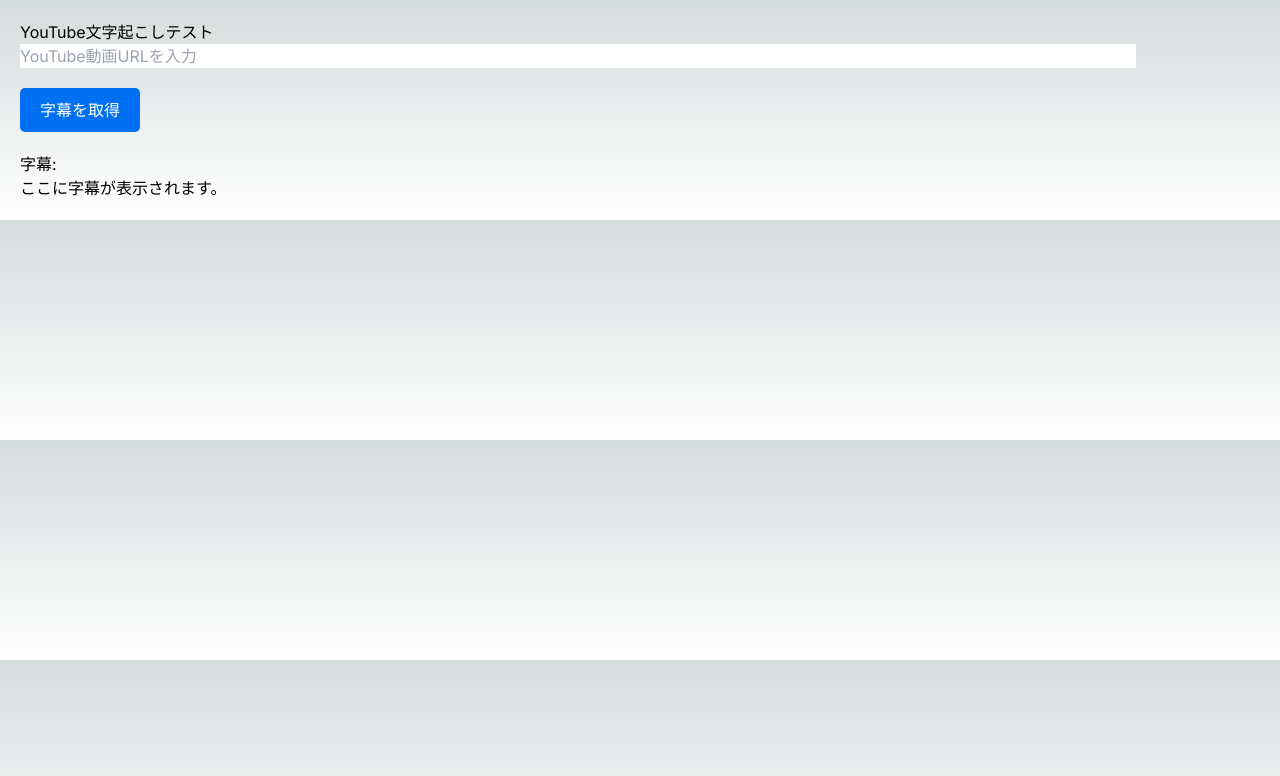
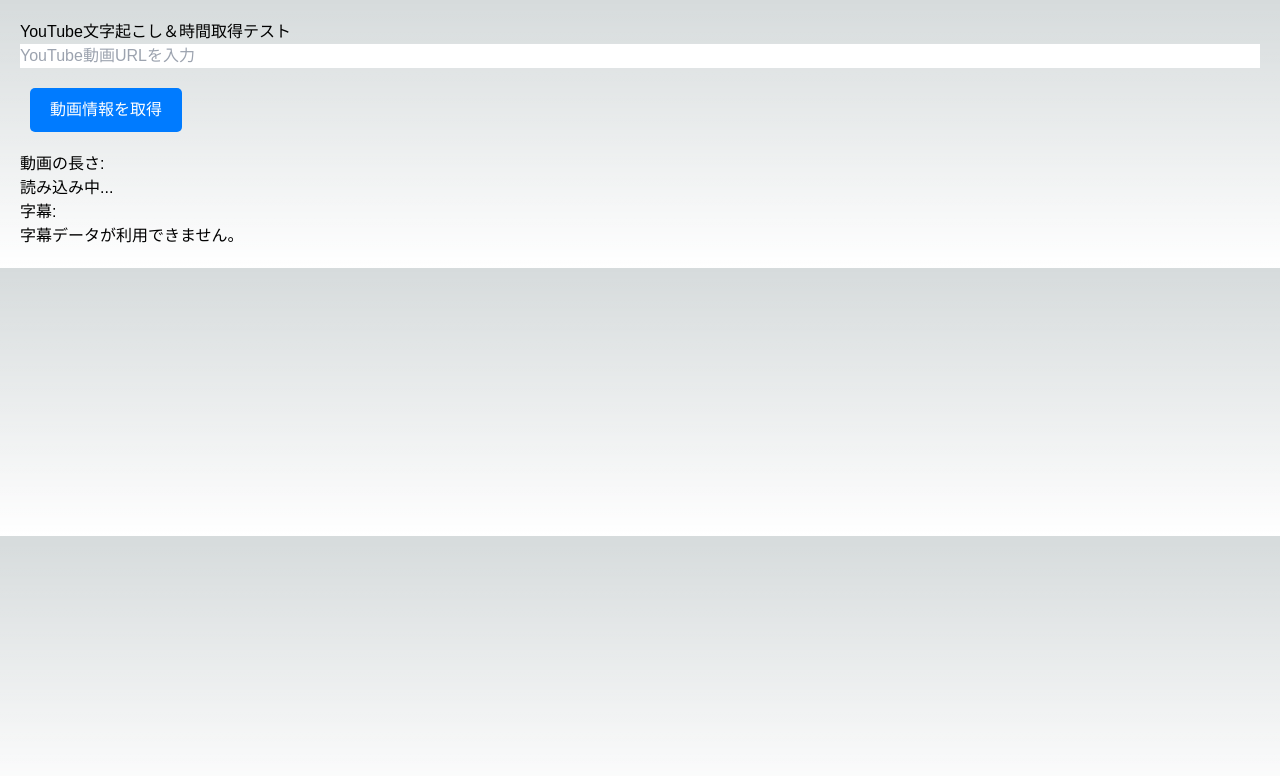
Before and after one commit to ryouhei0705/personalize-english-speed, a Next.js app: page / in a window 1280 px wide. Shown: the top 776 px of the page. Built offline with nearby package versions, Linux system fonts and the light colour scheme.

Commit message:
動画時間取得機能を実装

```diff
--- /dev/null
+++ b/src/app/api/youtube-iframe/duration.js
@@ -0,0 +1,88 @@
+/**
+ * api/youtube-iframe/duration.js
+ *
+ * YouTube動画の長さを取得するAPIエンドポイント
+ */
+
+// YouTube IFrame Player APIを読み込む
+const loadYouTubeIframeAPI = () => {
+  return new Promise((resolve) => {
+    // すでにAPIが読み込まれている場合はすぐに解決
+    if (window.YT) {
+      resolve();
+      return;
+    }
+
+    // APIの読み込みが完了したときのコールバックを設定
+    window.onYouTubeIframeAPIReady = () => {
+      resolve();
+    };
+
+    // scriptタグを作成してAPIを読み込む
+    const scriptTag = document.createElement('script');
+    scriptTag.src = 'https://www.youtube.com/iframe_api';
+    document.body.appendChild(scriptTag);
+  });
+};
+
+// 動画の長さを取得する関数
+const getVideoDuration = (videoId) => {
+  return new Promise((resolve, reject) => {
+    // 非表示のコンテナを作成
+    const container = document.createElement('div');
+    container.style.display = 'none';
+    document.body.appendChild(container);
+
+    const player = new window.YT.Player(container, {
+      videoId: videoId,
+      events: {
+        onReady: (event) => {
+          // 動画の長さを秒単位で取得
+          const duration = event.target.getDuration();
+          // プレーヤーを破棄
+          event.target.destroy();
+          // コンテナを削除
+          document.body.removeChild(container);
+          // 結果を返す
+          resolve(duration);
+        },
+        onError: (event) => {
+          // エラーが発生した場合は拒否
+          document.body.removeChild(container);
+          reject(`エラー: ${event.data}`);
+        }
+      }
+    });
+  });
+};
+
+// 動画の長さを取得する関数
+const fetchVideoLength = async (videoId, setVideoLength, setLoading) => {
+  if (!videoId) {
+    alert('動画IDが指定されていません。');
+    return;
+  }
+
+  setLoading(true);
+
+  try {
+    // YouTube IFrame APIを読み込む
+    await loadYouTubeIframeAPI();
+
+    // 動画の長さを取得
+    const duration = await getVideoDuration(videoId);
+
+    // 状態を更新
+    setVideoLength(duration);
+
+    // オプション: ローカルストレージに保存
+    localStorage.setItem(`videoLength_${videoId}`, duration.toString());
+  } catch (error) {
+    console.error('動画の長さの取得に失敗しました:', error);
+    alert('動画の長さの取得に失敗しました。');
+  } finally {
+    setLoading(false);
+  }
+};
+
+export { fetchVideoLength };
--- a/src/app/page.js
+++ b/src/app/page.js
@@ -2,44 +2,82 @@
 
 import { useState } from 'react';
 import { fetchTranscript } from './api/youtube-transcript/transcript';
+import { fetchVideoLength } from './api/youtube-iframe/duration';
 
 export default function Home() {
+  const [videoUrl, setVideoUrl] = useState('');
   const [videoId, setVideoId] = useState('');
   const [loading, setLoading] = useState(false);
-  const [transcript, setTranscript] = useState(''); //  取得した字幕を格納する状態
+  const [transcript, setTranscript] = useState(''); // 取得した字幕を格納する状態
+  const [videoLength, setVideoLength] = useState(0); // 動画の長さを格納する状態
 
-  //  字幕取得ボタンがクリックされたときの処理
-  const handleFetchTranscript = () => {
-    fetchTranscript(videoId, setTranscript, setLoading);
+  // URLから動画IDを抽出する関数
+  const extractVideoId = (url) => {
+    const regex = /(?:https?:\/\/)?(?:www\.)?(?:youtube\.com\/(?:[^\/\n\s]+\/\S+\/|(?:v|e(?:mbed)?)\/|.*[?&]v=)|youtu\.be\/)([^&\n]{11})/;
+    const match = url.match(regex);
+    return match ? match[1] : null;
+  };
+
+  // URL入力時の処理
+  const handleUrlChange = (e) => {
+    const url = e.target.value;
+    setVideoUrl(url);
+    const id = extractVideoId(url);
+    setVideoId(id);
+  };
+
+  // 字幕取得ボタンがクリックされたときの処理
+  const handleFetchVideoInfo = async () => {
+    if (!videoId) {
+      alert('有効なYouTube URLを入力してください。');
+      return;
+    }
+    // 動画IDが取得できた場合、字幕を取得
+    await fetchTranscript(videoId, setTranscript, setLoading);
+    // 動画の長さを取得
+    await fetchVideoLength(videoId, setVideoLength, setLoading);
   };
 
   return (
-    <div style={{ padding: '20px' }}>
-      <h1>YouTube文字起こしテスト</h1>
+    <div style={{ padding: '20px', fontFamily: 'Arial, sans-serif', margin: '0 auto' }}>
+
+      <h1>YouTube文字起こし＆時間取得テスト</h1>
+
+      <div style={{ marginBottom: '20px' }}>
         <input
           type="text"
           placeholder="YouTube動画URLを入力"
-        value={videoId}
-        onChange={(e) => setVideoId(e.target.value)}
-        style={{ width: '90%', marginRight: '10px', color: '#000000' }}
+          value={videoUrl}
+          onChange={handleUrlChange}
+          style={{
+            color: 'black',
+            width: '100%',
+          }}
         />
-      <button
-        onClick={handleFetchTranscript} //  ボタンがクリックされたときにhandleFetchTranscriptを呼び出す
-        disabled={loading}
+
+        <button onClick={handleFetchVideoInfo} disabled={loading || !videoId}
           style={{
-          backgroundColor: '#0070f3',
-          color: '#ffffff',
+            marginLeft: '10px',
+            marginTop: '20px',
+            padding: '10px 20px',
+            backgroundColor: loading ? '#ccc' : '#007bff',
+            color: '#fff',
             border: 'none',
             borderRadius: '5px',
-          marginTop: '20px',
-          padding: '10px 20px',
-          cursor: loading ? 'not-allowed' : 'pointer',
+            cursor: loading ? 'not-allowed' : 'pointer'
           }}>
-        {loading ? '取得中...' : '字幕を取得'}
+          {loading ? '取得中...' : '動画情報を取得'}
         </button>
-      <div style={{ marginTop: '20px', whiteSpace: 'pre-wrap' }}>
-        <h2>字幕:</h2>
-        <p>{transcript || 'ここに字幕が表示されます。'}</p>
+      </div>
+
+      <div>
+        <h3>動画の長さ:</h3>
+        <p>
+          {videoLength ? `${videoLength}秒` : '読み込み中...'}
+        </p>
+
+        <h3>字幕:</h3>
+        <p>{transcript || '字幕データが利用できません。'}</p>
       </div>
     </div>
   );
--- a/src/lib/store.js
+++ b/src/lib/store.js
@@ -1,6 +1,7 @@
 // src/lib/store.js
 
-let transcriptStore = '';
+let transcriptStore = ''; // 文字起こしの保存
+let videoLength = 0;      // 動画の長さの保存
 
 export function setStoredTranscript(text) {
   transcriptStore = text;
@@ -9,3 +10,11 @@
 export function getStoredTranscript() {
   return transcriptStore;
 }
+
+export function setStoredVideoLength(length) {
+  videoLength = length;
+}
+
+export function getStoredVideoLength() {
+  return videoLength;
+}
```
Lines whose indentation alone changed are shown as unchanged.
